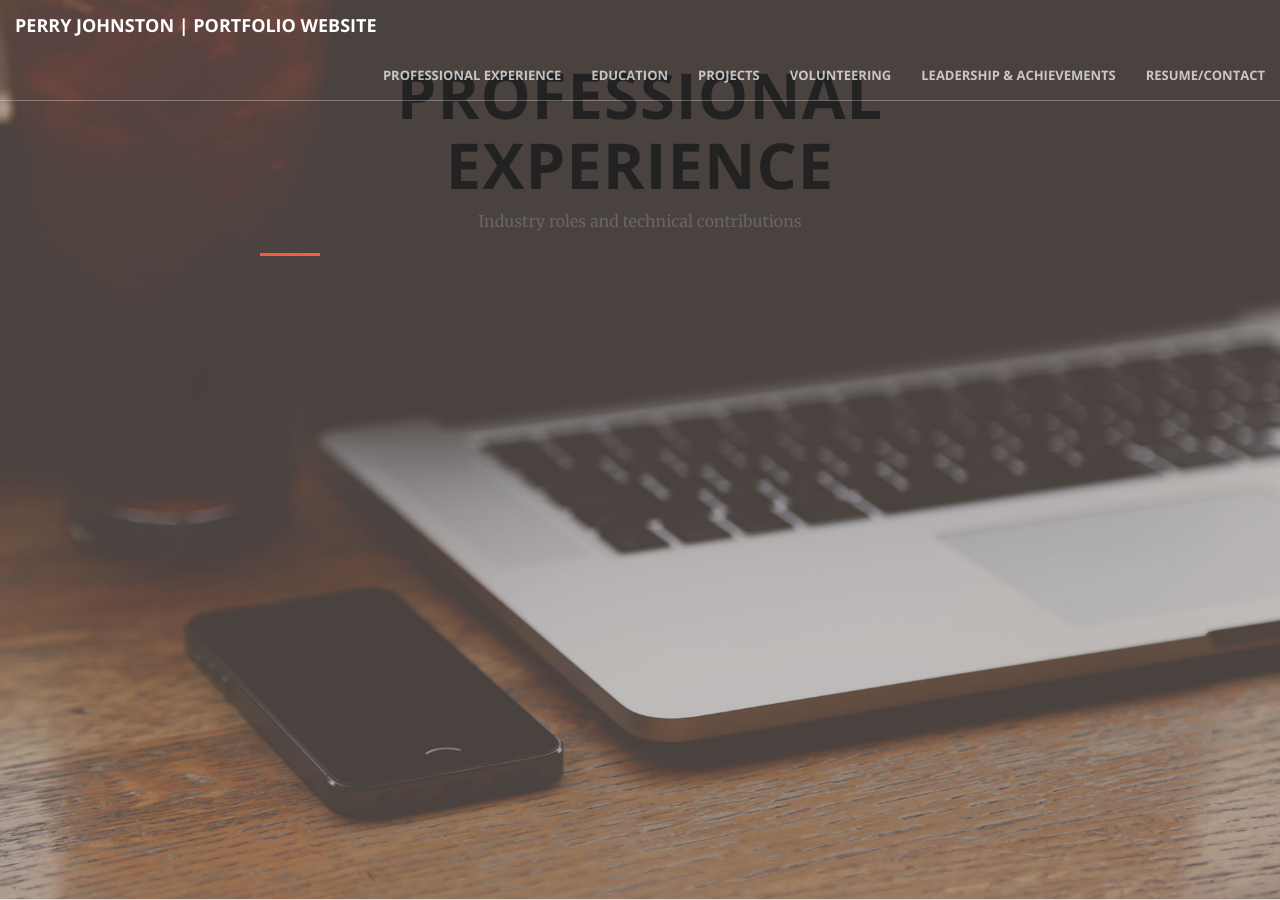
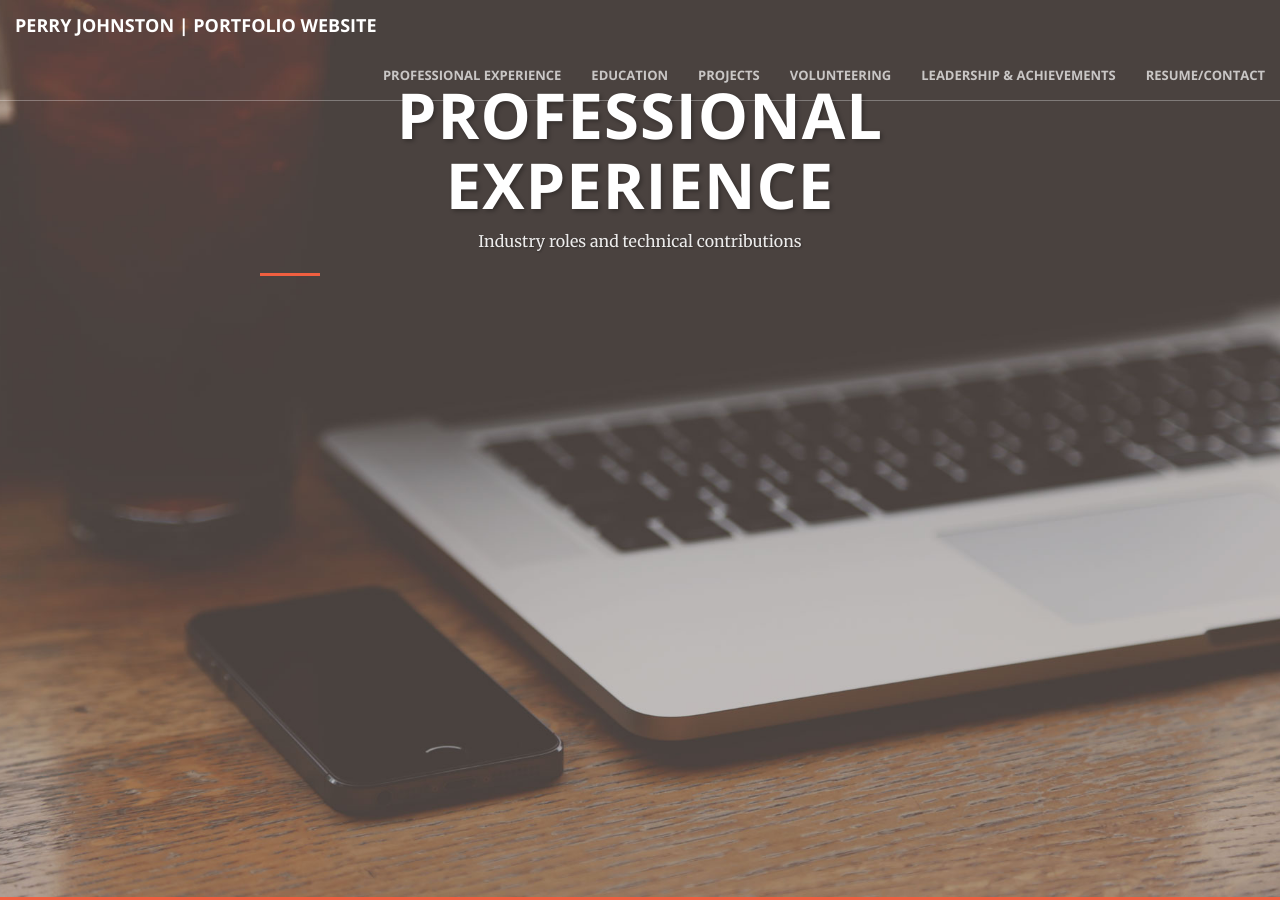
Before and after one commit to perryismyname/perryismyname.github.io, a Jekyll site: the page built from work/index.html, in a window 1280 px wide and 900 px high. Built offline with Jekyll 4.4.1, drawn with Linux system fonts in a browser that asks for light colours.

Commit message:
Update main.scss
update

```diff
--- a/css/main.scss
+++ b/css/main.scss
@@ -67,30 +67,38 @@
 */
 /* 1. Slim Page Header */
 .page-header-slim {
-  background-color: #f8f8f8;
-  padding: 60px 0 40px;
-  border-bottom: 1px solid #e0e0e0;
+  background-color: #2c3e50;
+  background-size: cover;
+  background-position: center;
+  background-repeat: no-repeat;
+  padding: 80px 0 60px;
+  border-bottom: 3px solid $theme-primary;
+  position: relative;
 
   .container {
     max-width: 800px;
     margin: 0 auto;
     padding: 0 20px;
+    position: relative;
+    z-index: 1;
   }
 
   h1 {
     font-size: 36px;
     font-weight: 700;
-    color: $theme-dark;
+    color: white;
     margin: 0 0 10px 0;
     text-transform: uppercase;
     letter-spacing: 1px;
+    text-shadow: 2px 2px 4px rgba(0,0,0,0.3);
   }
 
   .page-descriptor {
     font-size: 16px;
-    color: #666;
+    color: rgba(255,255,255,0.9);
     margin: 0 0 20px 0;
     font-weight: 400;
+    text-shadow: 1px 1px 2px rgba(0,0,0,0.3);
   }
 
   .header-divider {
```
